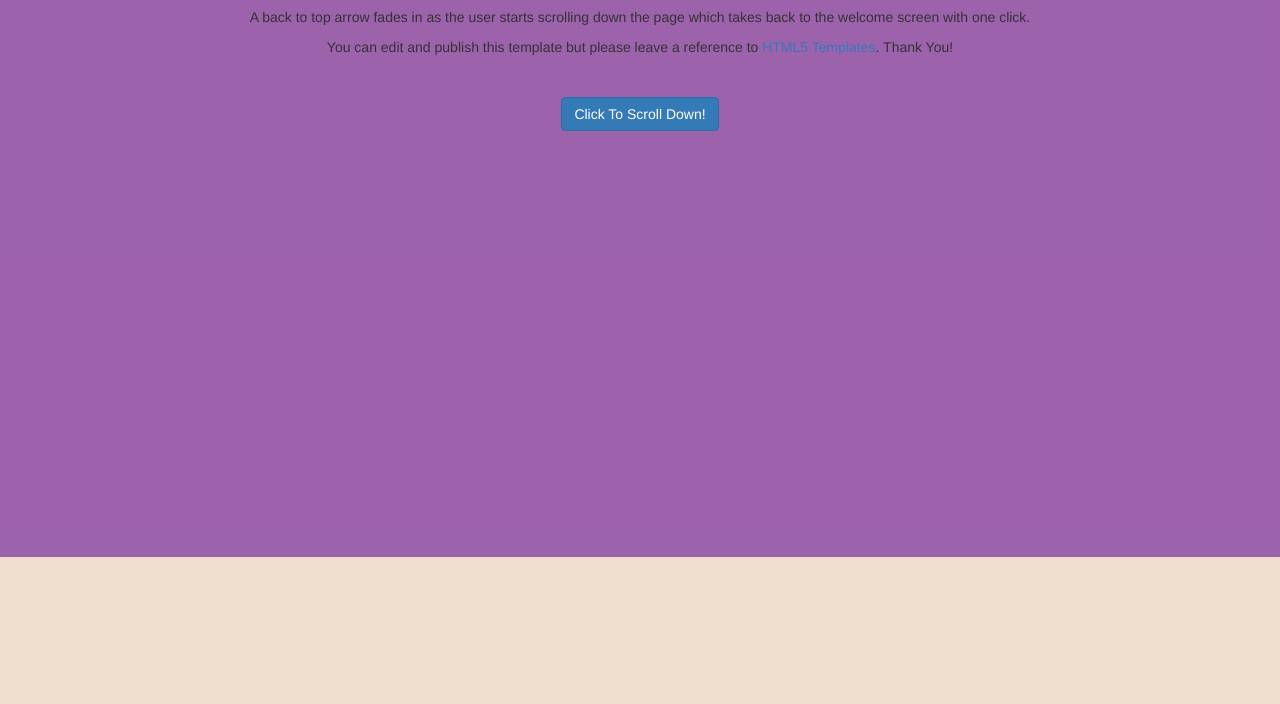
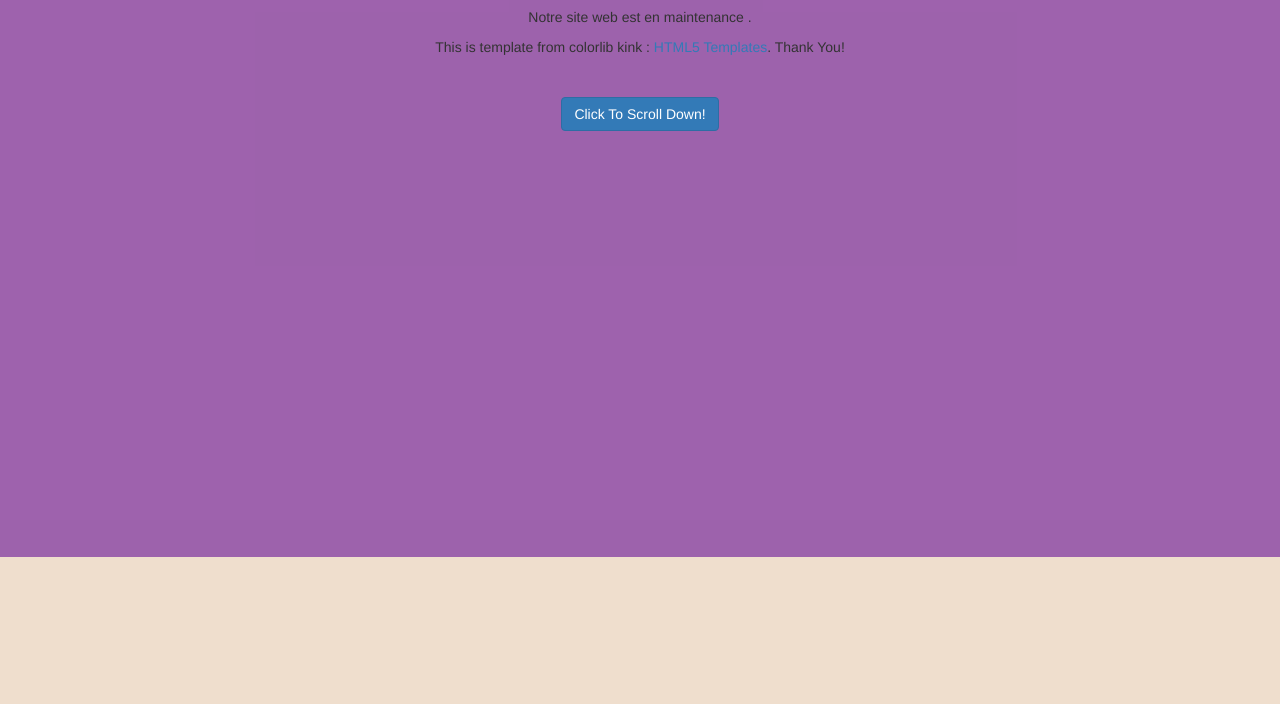
Before and after one commit to Rainianjalahy/Bookyna, a plain HTML site: page Bookyna/bootstrap-scrolling-sticky-menu/index.html in a window 1280 px wide. Shown: the part 243-947 px from the top of the page. Drawn offline with Linux system fonts and the light colour scheme.

Commit message:
Update index.html

```diff
--- a/Bookyna/bootstrap-scrolling-sticky-menu/index.html
+++ b/Bookyna/bootstrap-scrolling-sticky-menu/index.html
@@ -48,8 +48,8 @@
                 <div class="col-lg-12">
                     <h1>Bookyna</h1>
                     <p>Welcome to our website .</p>
-					<p>A back to top arrow fades in as the user starts scrolling down the page which takes back to the welcome screen with one click.</p>
-					<p>You can edit and publish this template but please leave a reference to <a href="https://html5-templates.com/" target="_blank" rel="nofollow">HTML5 Templates</a>. Thank You!</p>
+					<p>Notre site web est en maintenance .</p>
+					<p>This is template from colorlib kink : <a href="https://html5-templates.com/" target="_blank" rel="nofollow">HTML5 Templates</a>. Thank You!</p>
 					<p>&nbsp;</p>
                     <a class="btn btn-primary page-scroll" href="#about">Click To Scroll Down!</a>
                 </div>
```
